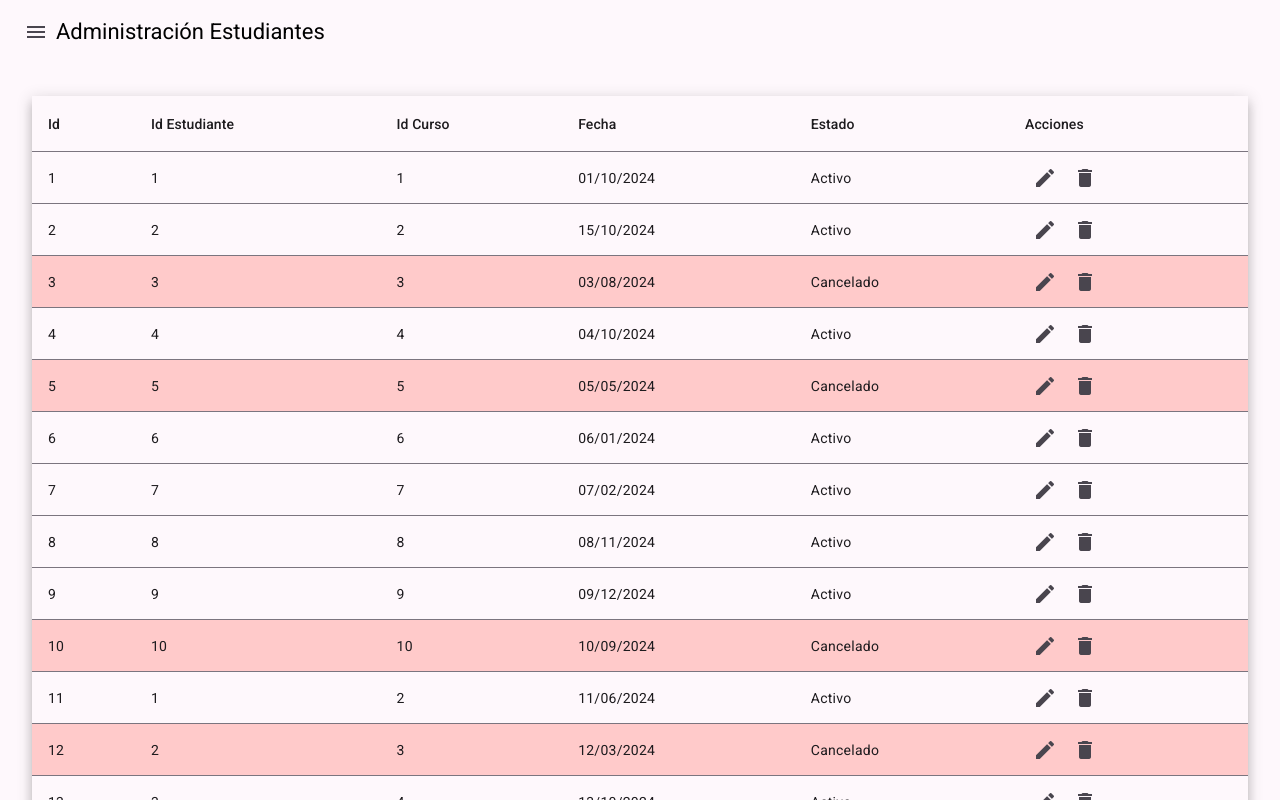
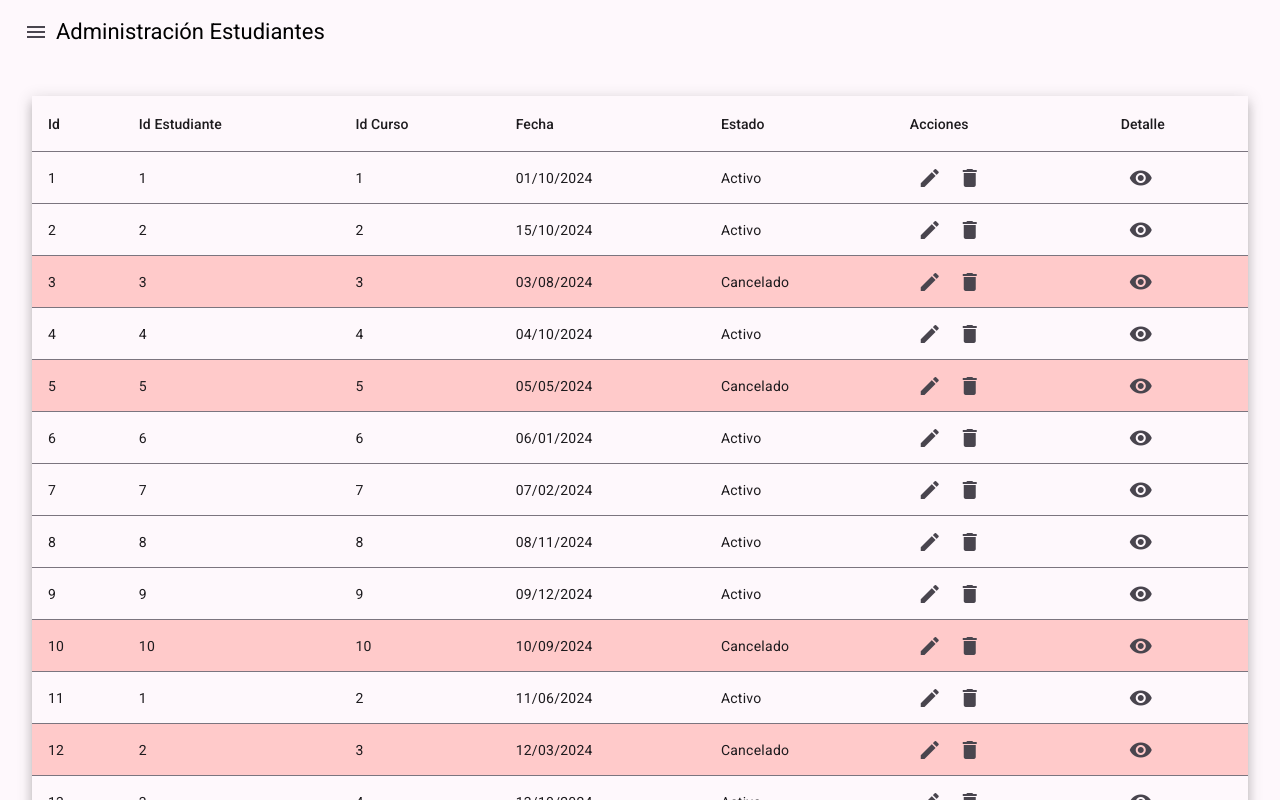
Before and after one commit to SCaucota/PF_Angular_Caucota, an Angular app: page /dashboard/inscriptions in a window 1280 px wide. Built offline with nearby package versions, Linux system fonts and the light colour scheme.

Commit message:
detail-inscriptions-finished

```diff
--- a/src/app/features/dashboard/inscriptions/components/crud-inscriptions/crud-inscriptions/crud-inscriptions.component.html
+++ b/src/app/features/dashboard/inscriptions/components/crud-inscriptions/crud-inscriptions/crud-inscriptions.component.html
@@ -39,6 +39,15 @@
         </td>
     </ng-container>
 
+    <ng-container matColumnDef="detail">
+        <th mat-header-cell *matHeaderCellDef>Detalle</th>
+        <td mat-cell *matCellDef="let element">
+            <button mat-icon-button color="primary" (click)="openDetail(element.id)">
+                <mat-icon>remove_red_eye</mat-icon>
+            </button>
+        </td>
+    </ng-container>
+
     <tr mat-header-row *matHeaderRowDef="displayedColumns"></tr>
     <tr mat-row *matRowDef="let row; columns: displayedColumns;" [ngClass]="{'cancelled-inscription': !row.status}"></tr>
 </table>
--- a/src/app/features/dashboard/inscriptions/components/crud-inscriptions/crud-inscriptions/crud-inscriptions.component.ts
+++ b/src/app/features/dashboard/inscriptions/components/crud-inscriptions/crud-inscriptions/crud-inscriptions.component.ts
@@ -4,6 +4,9 @@ import { InscriptionsService } from '../../../../../../core/services/inscription
 import { Inscription } from '../../../models/inscription';
 import { DeleteDialogComponent } from '../../../../../../shared/components/delete-dialog/delete-dialog.component';
 import { InscriptionsDialogComponent } from '../../inscriptions-dialog/inscriptions-dialog/inscriptions-dialog.component';
+import { DetailDialogComponent } from '../../../../../../shared/components/detail-dialog/detail-dialog.component';
+import { StudentsService } from '../../../../../../core/services/students/students.service';
+import { CoursesService } from '../../../../../../core/services/courses/courses.service';
 
 @Component({
   selector: 'app-crud-inscriptions',
@@ -11,9 +14,14 @@ import { InscriptionsDialogComponent } from '../../inscriptions-dialog/inscripti
   styleUrl: './crud-inscriptions.component.scss'
 })
 export class CrudInscriptionsComponent {
-  constructor(private matDialog: MatDialog, private inscriptionsService: InscriptionsService) { }
+  constructor(
+    private matDialog: MatDialog,
+    private inscriptionsService: InscriptionsService,
+    private studentsService: StudentsService,
+    private coursesService: CoursesService
+  ) { }
 
-  displayedColumns: string[] = ['id', 'studentId', 'courseId', 'date', 'status', 'actions'];
+  displayedColumns: string[] = ['id', 'studentId', 'courseId', 'date', 'status', 'actions', 'detail'];
 
   dataSource: Inscription[] = [];
 
@@ -68,4 +76,21 @@ export class CrudInscriptionsComponent {
       }
     })
   }
+
+  openDetail(id: string): void {
+    const inscription = this.inscriptionsService.getInscriptionById(id);
+    const studentid = inscription?.studentId
+    const student = studentid ? this.studentsService.getStudentById(studentid) : null
+    const courseid = inscription?.courseId;
+    const course = courseid ? this.coursesService.getCourseById(courseid) : null
+    const subdata = {student: student, course: course}
+    this.matDialog.open(DetailDialogComponent, {
+      data: {
+        title: 'Detalles de la inscripción',
+        entity: 'Inscripción',
+        item: inscription,
+        subitem: subdata
+      }
+    })
+  }
 }
--- a/src/app/shared/components/detail-dialog/detail-dialog.component.html
+++ b/src/app/shared/components/detail-dialog/detail-dialog.component.html
@@ -3,7 +3,7 @@
   {{ entity }} {{item.name || item.id}}:
     <div>
         <strong>ID: </strong> {{item.id}}
-        <strong *ngIf="handleStudents(item)">
+        <strong *ngIf="handleStudents(item) && !handleInscription(item)">
             Nombre Completo: {{ item | fullname }}
             Cursos:
                 <ul>
@@ -18,7 +18,7 @@
                     </li>
                 </ul>
         </strong>
-        <strong *ngIf="!handleStudents(item)">
+        <strong *ngIf="!handleStudents(item) && !handleInscription(item)">
             Nombre: {{ item.name }}
             Descripción: {{ item.description }}
             Duración: {{item.startDate | date: 'dd/MM/yyyy'}} - {{item.endDate | date: 'dd/MM/yyyy'}}
@@ -38,6 +38,12 @@
 
                 <p *ngIf="studentsEmpty">No hay estudiantes estudiantes inscriptos</p>
         </strong>
+        <strong *ngIf="handleInscription(item)">
+            Id Estudiante: {{item.studentId}} - {{subitem.student | fullname}}
+            Id Curso: {{item.courseId}} - {{subitem.course.name}}
+            Fecha: {{item.date | date: 'dd/MM/yyyy'}}
+            Estado: {{item.status ? 'Activo' : 'Cancelado'}}
+        </strong>
     </div>
 </mat-dialog-content>
 <mat-dialog-actions>
--- a/src/app/shared/components/detail-dialog/detail-dialog.component.ts
+++ b/src/app/shared/components/detail-dialog/detail-dialog.component.ts
@@ -17,6 +17,7 @@ export class DetailDialogComponent implements OnInit{
   ){ }
 
   ngOnInit(): void {
+    console.log(this.data.subitem)
     this.data.subitem.length === 0 ?
       this.studentsEmpty = true : this.studentsEmpty = false
   }
@@ -41,8 +42,16 @@ export class DetailDialogComponent implements OnInit{
     return item && item.courses
   }
 
+  handleInscription(item: any) {
+    return item
+  }
+
   confirmUnregistration(courseId: string, studentId: string): void {
     this.confirmUnregistrationEvent.emit({courseId, studentId})
     this.matDialogRef.close();
   }
+
+  closeDetail(): void{
+    this.matDialogRef.close()
+  }
 }
```
